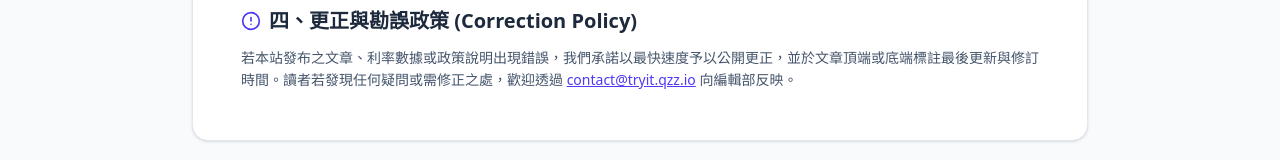
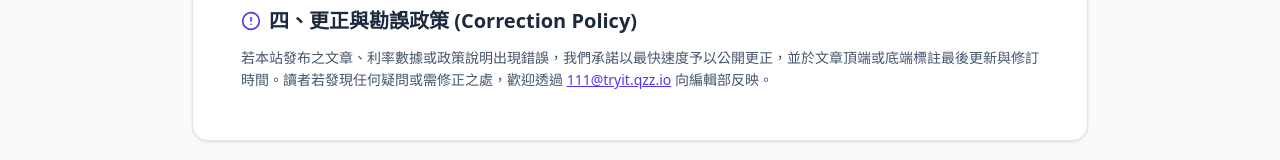
Before and after one commit to tryit158/taiwan-mortgage-calculator, a React (Vite) app: page /editorial-policy in a window 1280 px wide. Shown: the part 920-1080 px from the top of the page. Built offline with nearby package versions, Linux system fonts and the light colour scheme.

Commit message:
refactor: update official contact email address

```diff
--- a/src/components/EditorialPolicyPage.tsx
+++ b/src/components/EditorialPolicyPage.tsx
@@ -62,7 +62,7 @@ export function EditorialPolicyPage() {
             四、更正與勘誤政策 (Correction Policy)
           </h2>
           <p>
-            若本站發布之文章、利率數據或政策說明出現錯誤，我們承諾以最快速度予以公開更正，並於文章頂端或底端標註最後更新與修訂時間。讀者若發現任何疑問或需修正之處，歡迎透過 <a href="mailto:contact@tryit.qzz.io" className="text-indigo-600 underline">contact@tryit.qzz.io</a> 向編輯部反映。
+            若本站發布之文章、利率數據或政策說明出現錯誤，我們承諾以最快速度予以公開更正，並於文章頂端或底端標註最後更新與修訂時間。讀者若發現任何疑問或需修正之處，歡迎透過 <a href="mailto:111@tryit.qzz.io" className="text-indigo-600 underline">111@tryit.qzz.io</a> 向編輯部反映。
           </p>
         </section>
       </div>
--- a/src/components/InteractiveContactForm.tsx
+++ b/src/components/InteractiveContactForm.tsx
@@ -42,8 +42,8 @@ export function InteractiveContactForm() {
             <span>官方電子信箱</span>
           </div>
           <p className="text-sm font-semibold text-slate-900">
-            <a href="mailto:contact@tryit.qzz.io" className="hover:underline">
-              contact@tryit.qzz.io
+            <a href="mailto:111@tryit.qzz.io" className="hover:underline">
+              111@tryit.qzz.io
             </a>
           </p>
           <p className="text-xs text-slate-500 mt-1">一般讀者反饋與政策勘誤</p>
```
